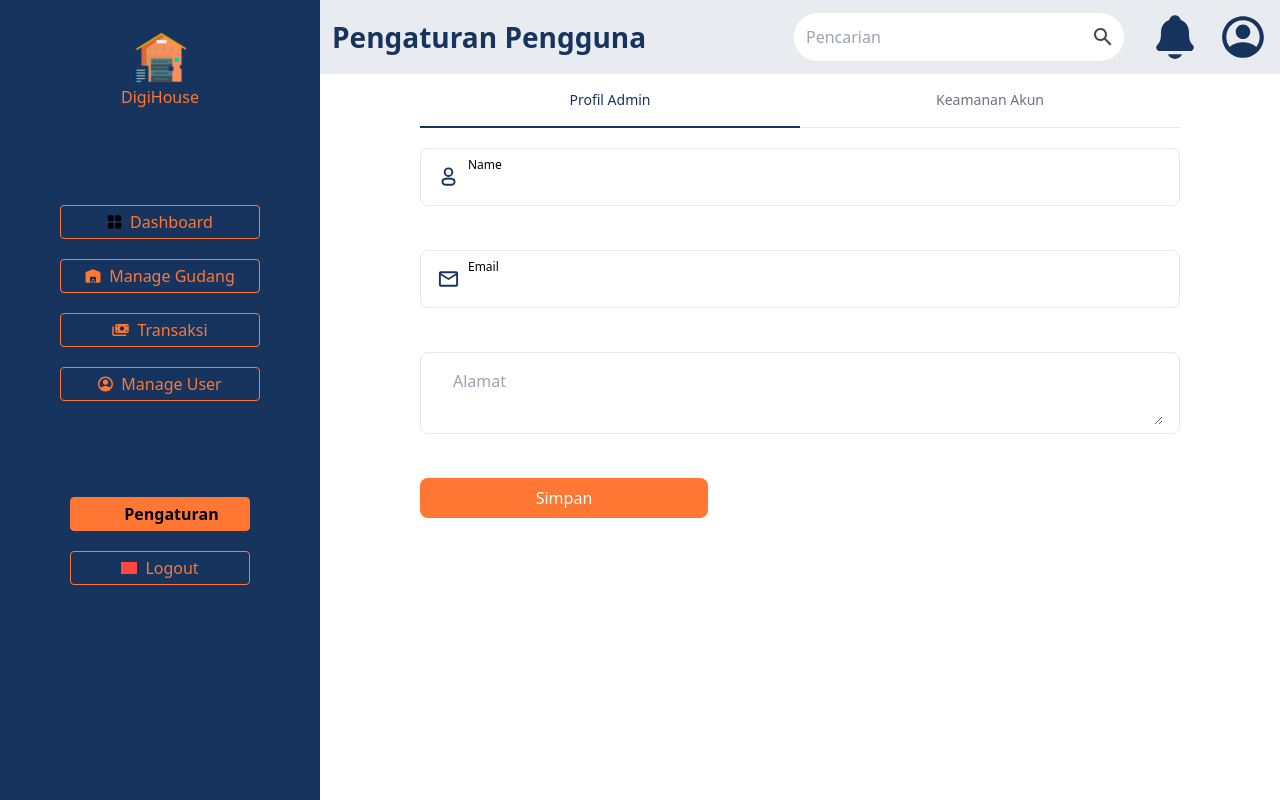
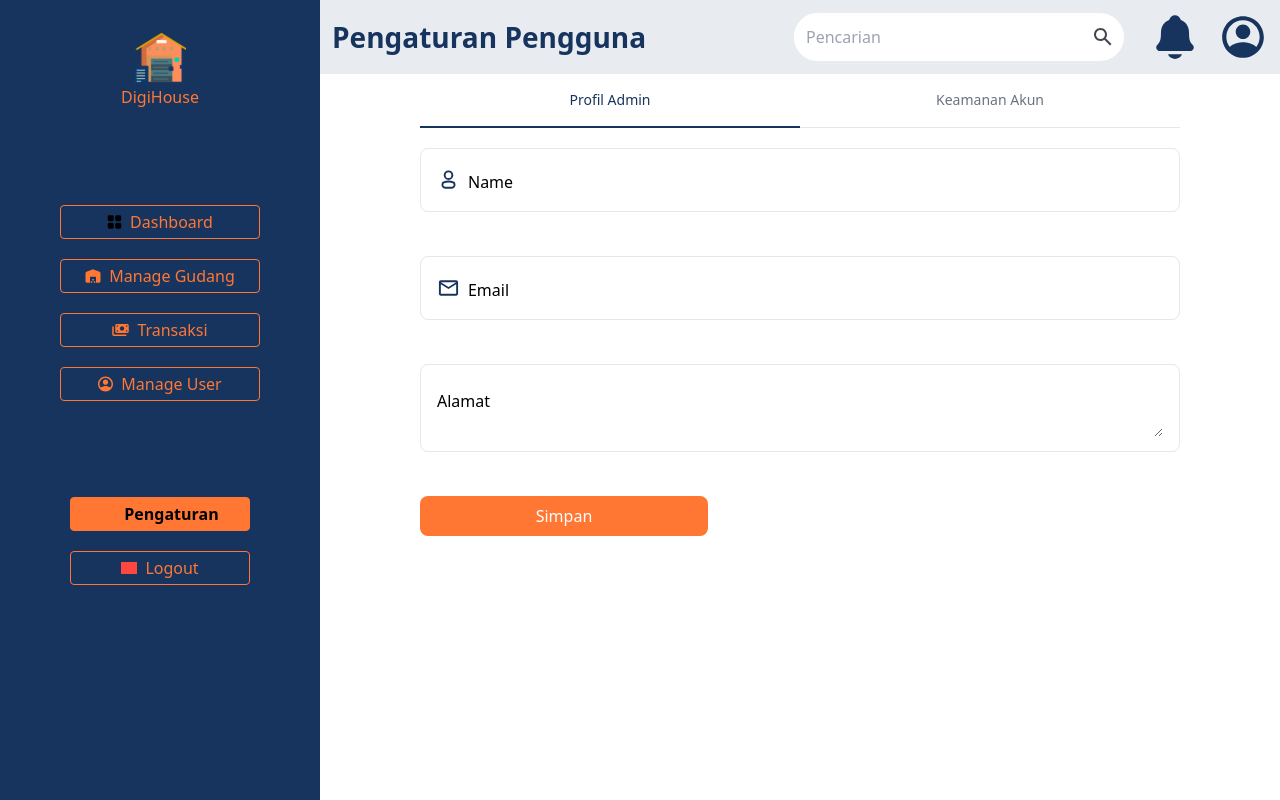
Before and after one commit to Capstone-Tim-12/warehouse-managament-system-fe, a React (Vite) app: page /admin/pengaturan in a window 1280 px wide. Built offline with nearby package versions, Linux system fonts and the light colour scheme; grey boxes are pictures that could not be loaded.

Commit message:
handle floating label for input setting

```diff
--- a/src/components/admin-setting/Profile.jsx
+++ b/src/components/admin-setting/Profile.jsx
@@ -15,44 +15,51 @@ const Profile = () => {
     }
     return (
         <div className="flex flex-col gap-11">
-            <div className={`flex flex-row items-center m-auto py-2 px-4 gap-2 rounded-lg w-full focus-within:border-cloud-burst-500 border ${profile.user !== '' && 'border-cloud-burst-500 border'}`}>
+            <div className={`flex flex-row items-center m-auto px-4 gap-2 h-16 rounded-lg w-full focus-within:border-cloud-burst-500 border ${profile.user !== '' && 'border-cloud-burst-500 border'}`}>
                 <div>
                     <img src={userIcon} alt="" />
                 </div>
-                <div className="flex flex-col w-full">
-                    <label htmlFor="name" className="text-xs">Name</label>
+                <div className="flex flex-col w-full relative">
+                    <label className="relative cursor-pointer mt-1">
                         <input type="text"
                             id='inpt-setting-username'
                             name='user'
                             value={profile.user}
                             onChange={handleChange}
-                        className="focus:outline-none border border-none focus:ring-0 "
-                        placeholder="" />
+                            className="focus:outline-none border border-none transition duration-200 placeholder-opacity-0 placeholder-gray-300"
+                            placeholder="Name" />
+                        <span className='absolute left-0 transition duration-200 label-input'>Name</span>
+                    </label>
                 </div>
             </div>
-            <div className={`flex flex-row items-center m-auto py-2 px-4 gap-2 rounded-lg w-full focus-within:border-cloud-burst-500 border ${profile.email !== '' && 'border-cloud-burst-500 border'}`}>
+            <div className={`flex flex-row items-center m-auto px-4 gap-2 h-16 rounded-lg w-full focus-within:border-cloud-burst-500 border ${profile.email !== '' && 'border-cloud-burst-500 border'}`}>
                 <div>
                     <img src={emailIcon} alt="" />
                 </div>
-                <div className="flex flex-col w-full">
-                    <label htmlFor="email" className="text-xs">Email</label>
+                <div className="flex flex-col w-full relative">
+                    <label className="relative cursor-pointer mt-1">
                         <input type="email"
                             id='inpt-setting-email'
                             name='email'
                             value={profile.email}
                             onChange={handleChange}
-                        className="focus:outline-none"
-                        placeholder="" />
+                            className="focus:outline-none border border-none transition duration-200 placeholder-opacity-0 placeholder-gray-300"
+                            placeholder="Email" />
+                        <span className='absolute left-0 transition duration-200 label-input'>Email</span>
+                    </label>
                 </div>
             </div>
             <div className={`flex flex-row items-center m-auto py-2 px-4 gap-2 rounded-lg w-full focus-within:border-cloud-burst-500 border ${profile.address !== '' && 'border-cloud-burst-500 border'}`}>
+                <label className="relative cursor-pointer mt-4 w-full">
                     <textarea
                         name="address"
                         id="inptSettingAddress"
                         value={profile.address}
                         onChange={handleChange}
                         placeholder="Alamat"
-                    className="px-4 py-2 w-full h-full focus:outline-none rounded-lg"></textarea>
+                        className="w-full h-full rounded-lg focus:outline-none border border-none transition duration-200 placeholder-opacity-0 placeholder-gray-300"></textarea>
+                    <span className='absolute left-0 transition duration-200 label-input'>Alamat</span>
+                </label>
             </div>
             <div className="flex justify-start">
                 <button id="save-profile-setting"
--- a/src/components/admin-setting/Security.jsx
+++ b/src/components/admin-setting/Security.jsx
@@ -9,32 +9,34 @@ const Security = () => {
     })
 
     const handleChange = (e) => {
-        const {name, value} = e.target
-        setAccount({...account, [name]:value})
+        const { name, value } = e.target
+        setAccount({ ...account, [name]: value })
     }
     return (
         <div className="flex flex-col gap-11">
-            <div className={`flex flex-row items-center m-auto py-2 px-4 gap-2 rounded-lg w-full focus-within:border-cloud-burst-500 border ${account.email !== '' && 'border-cloud-burst-500 border'}`}>
+            <div className={`flex flex-row items-center m-auto px-4 gap-2 h-16 rounded-lg w-full focus-within:border-cloud-burst-500 border ${account.email !== '' && 'border-cloud-burst-500 border'}`}>
                 <div>
                     <img src={emailIcon} alt="" />
                 </div>
-                <div className="flex flex-col w-full">
-                    <label htmlFor="email" className="text-xs">Email</label>
-                    <input type="text"
+                <div className="flex flex-col w-full relative">
+                    <label className="relative cursor-pointer mt-1">
+                        <input type="email"
+                            id='inpt-setting-email'
                             name='email'
                             value={account.email}
-                    id='inpt-setting-secure-email'
                             onChange={handleChange}
-                        className="focus:outline-none"
-                        placeholder="" />
+                            className="focus:outline-none border border-none transition duration-200 placeholder-opacity-0 placeholder-gray-300"
+                            placeholder="Email" />
+                        <span className='absolute left-0 transition duration-200 label-input'>Email</span>
+                    </label>
                 </div>
             </div>
-            <div className={`flex flex-row items-center m-auto py-2 px-4 gap-2 rounded-lg w-full focus-within:border-cloud-burst-500 border ${account.password !== '' && 'border-cloud-burst-500 border'}`}>
+            <div className={`flex flex-row items-center m-auto px-4 gap-2 h-16 rounded-lg w-full focus-within:border-cloud-burst-500 border ${account.password !== '' && 'border-cloud-burst-500 border'}`}>
                 <div>
                     <img src={passIcon} alt="" />
                 </div>
-                <div className="flex flex-col w-full">
-                    <label htmlFor="password" className="text-xs">Password</label>
+                <div className="flex flex-col w-full relative">
+                    <label className="relative cursor-pointer mt-1">
                         <input type="password"
                             name='password'
                             value={account.password}
@@ -42,10 +44,12 @@ const Security = () => {
                             onChange={handleChange}
                             className="focus:outline-none"
                             placeholder="" />
+                        <span className='absolute left-0 transition duration-200 label-input'>Password</span>
+                    </label>
                 </div>
             </div>
             <div className="flex justify-start">
-                <button id="save-profile-setting"
+                <button id="save-security-setting"
                     className="bg-crusta-500 text-white flex justify-center items-center h-10 w-72 rounded-lg hover:bg-crusta-600">
                     Simpan
                 </button>
```
Lines whose indentation alone changed are shown as unchanged.
